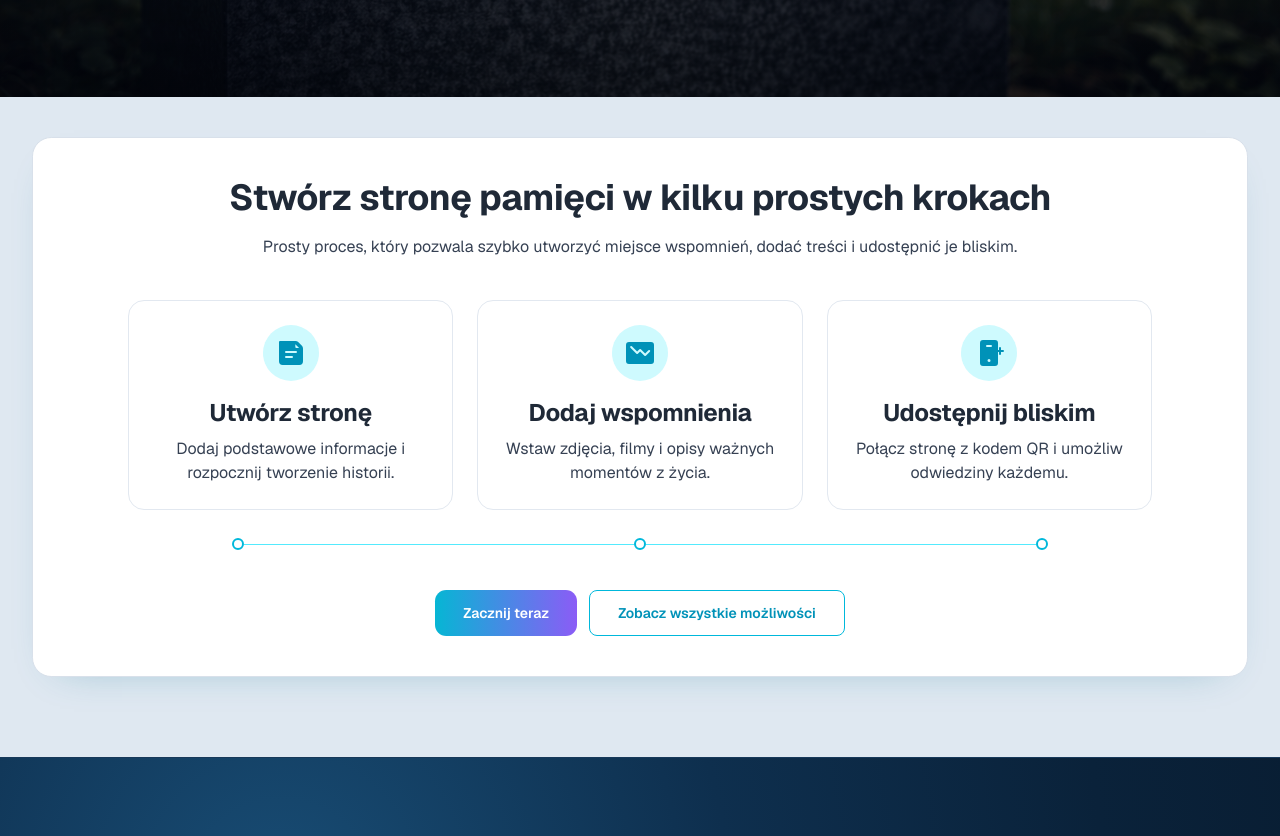
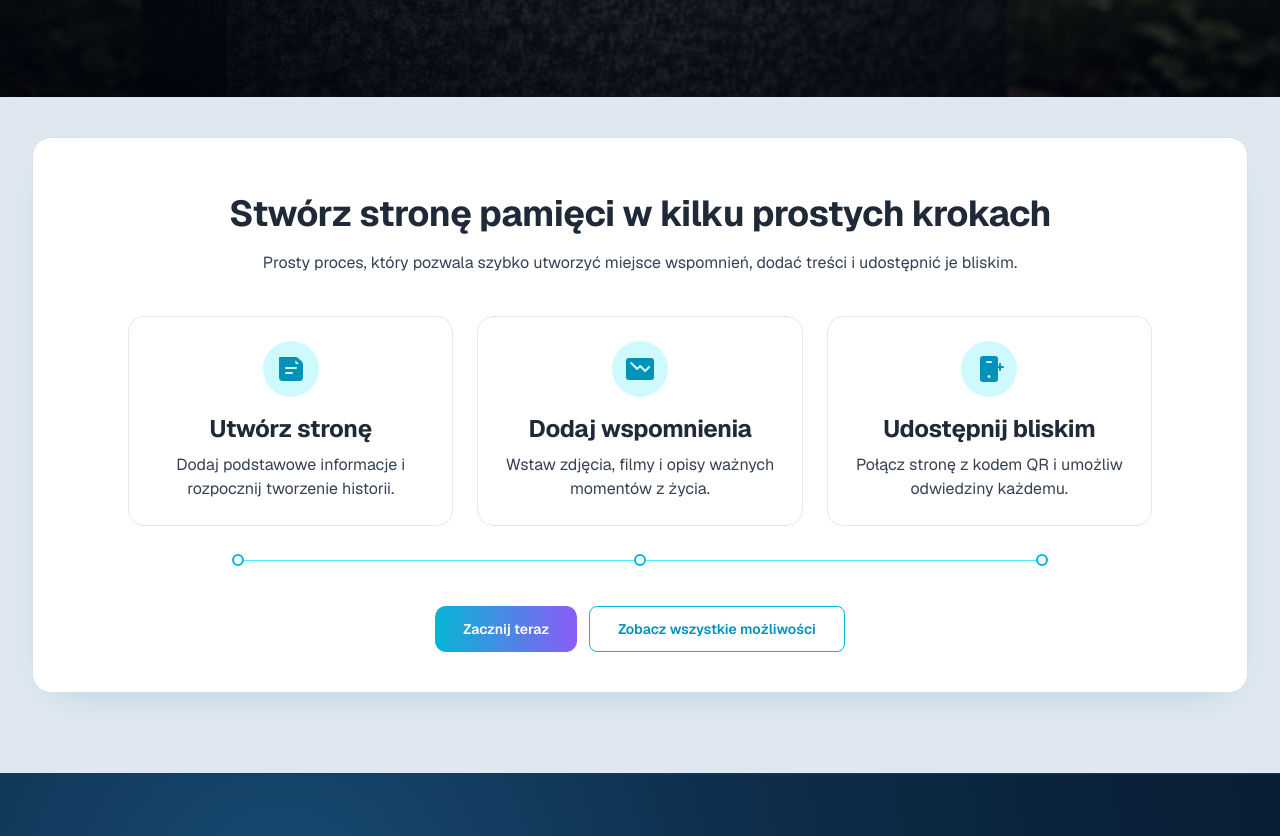
Before and after one commit to Marcinr1984/strona-informacyjna, a Next.js app: page / in a window 1280 px wide. Shown: the part 660-1496 px from the top of the page. Built offline with nearby package versions, Linux system fonts and the light colour scheme.

Commit message:
Zwikszenie gornego odstepu sekcji krokow na stronie glownej

```diff
--- a/app/page.tsx
+++ b/app/page.tsx
@@ -83,7 +83,7 @@ export default function Home() {
     <>
       <SliderSection />
       <main className="page-shell">
-        <section className="panel mt-8 p-8 text-center sm:mt-10 sm:p-10">
+        <section className="panel mt-8 px-8 pb-8 pt-12 text-center sm:mt-10 sm:px-10 sm:pb-10 sm:pt-14">
           <h1 className="section-title text-3xl sm:text-4xl">
             Stwórz stronę pamięci w kilku prostych krokach
           </h1>
```
